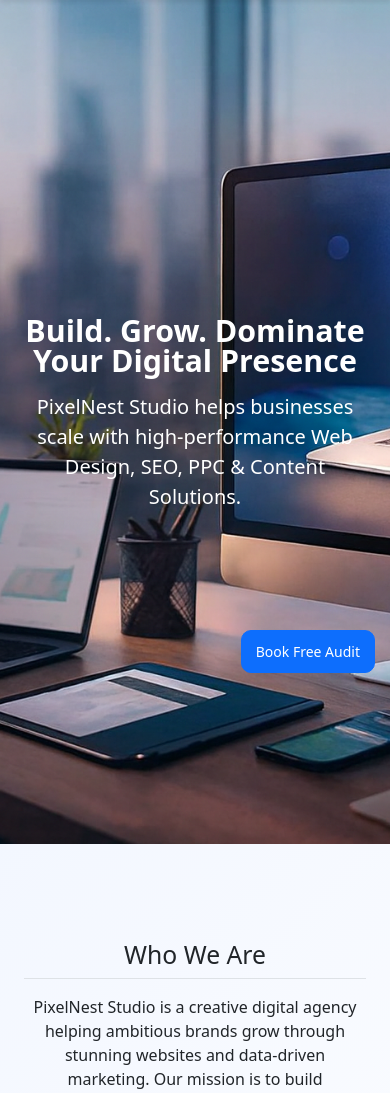
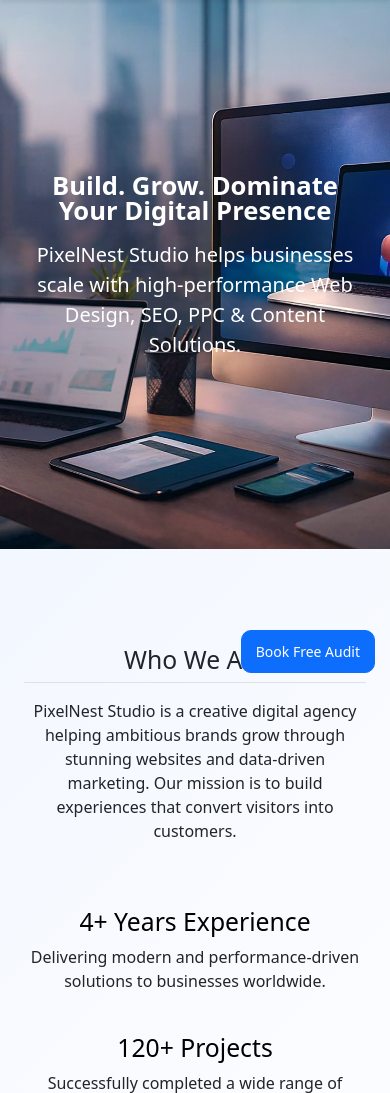
Before and after one commit to Kewal015/Pixel-Nest-Studio, a Flask app: page / in a window 390 px wide. Shown: the part 151-1244 px from the top of the page. Run offline with Flask 3, Linux system fonts and the light colour scheme.

Commit message:
Updated hero section and header alignment

```diff
--- a/static/css/style.css
+++ b/static/css/style.css
@@ -1,13 +1,20 @@
+
 .hero {
   position: relative;
   height: 100vh;
-  background: url('../images/hero.png') no-repeat center 20%;
+  background: url('../images/hero.png') no-repeat center center;
   background-size: cover;
   display: flex;
   align-items: center;
+  justify-content: center; /* centers content horizontally */
   color: white;
+  padding: 0 20px;
 }
 
+.hero * {
+  position: relative;
+  z-index: 2;
+}
 
 .cta-sticky {
   position: fixed;
@@ -21,15 +28,29 @@
 
 @media (max-width: 768px) {
   .hero {
-    min-height: 70vh;
+    height: 75vh;
+    background-position: center top;
     text-align: center;
     padding: 60px 0;
   }
+
   h1 {
     font-size: 1.9rem !important;
   }
+
   .cta-sticky {
     font-size: 14px;
     padding: 10px 14px;
   }
 }
+
+@media (max-width: 480px) {
+  .hero {
+    height: 65vh;
+    background-position: center top;
+  }
+
+  h1 {
+    font-size: 1.6rem !important;
+  }
+}
```
